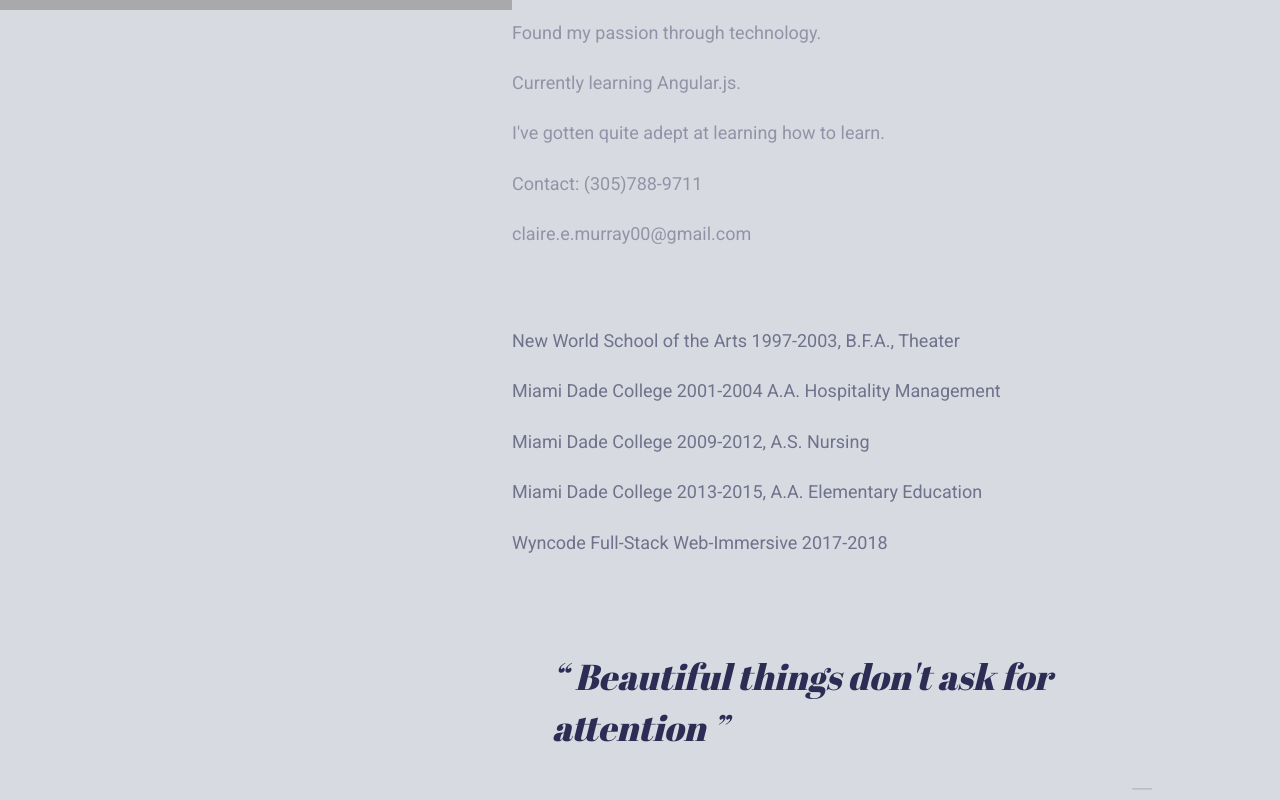
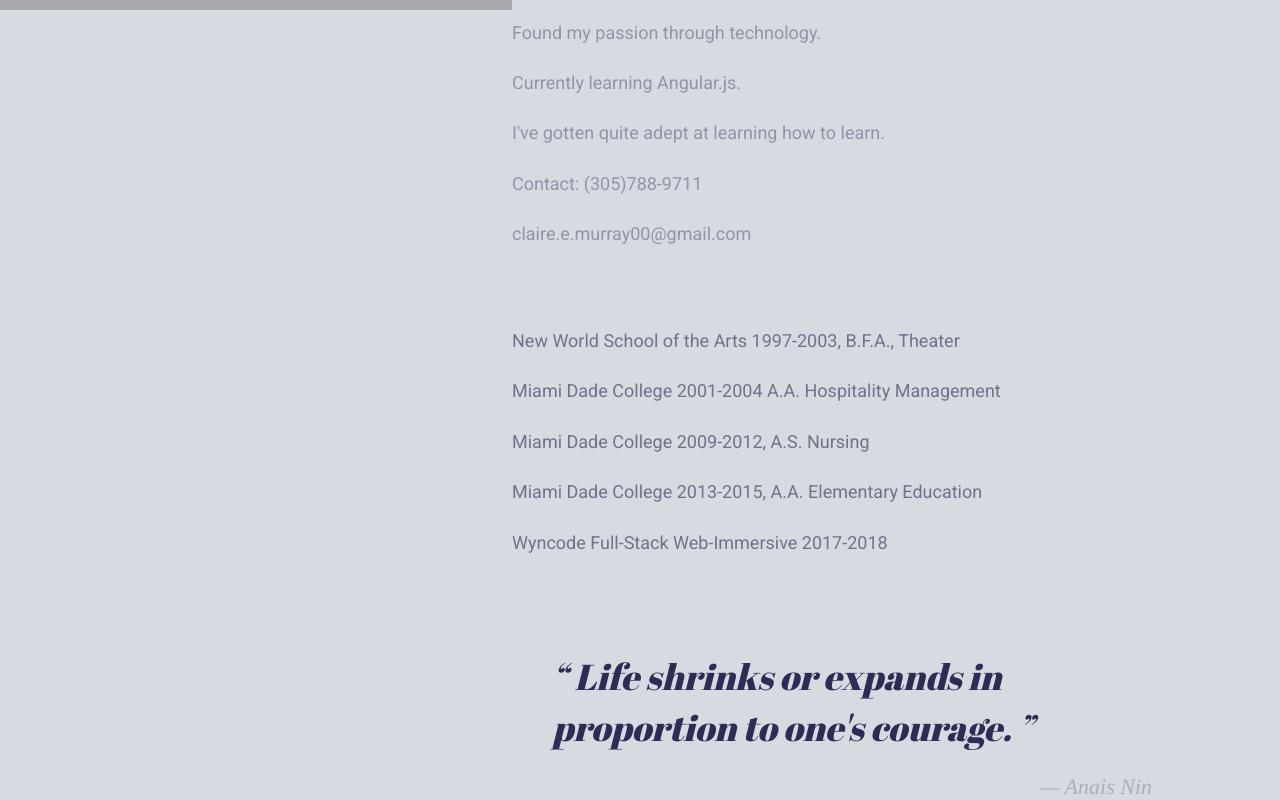
Before and after one commit to CEMurray7/profile_react, a React (Create React App) app: page / in a window 1280 px wide. Shown: the part 310-1110 px from the top of the page. Built offline with nearby package versions, Linux system fonts and the light colour scheme; grey boxes are pictures that could not be loaded.

Commit message:
quote change and cut down some extra content

```diff
--- a/src/App.js
+++ b/src/App.js
@@ -14,8 +14,8 @@ class App extends Component{
       },
       image: 'https://s3.amazonaws.com/profilepage1/profilepic.JPG',
       quote: {
-        content: 'Beautiful things don\'t ask for attention',
-        // source: 'Test Test'
+        content: 'Life shrinks or expands in proportion to one\'s courage.',
+        source: 'Anais Nin'
       }
 
     };
```
